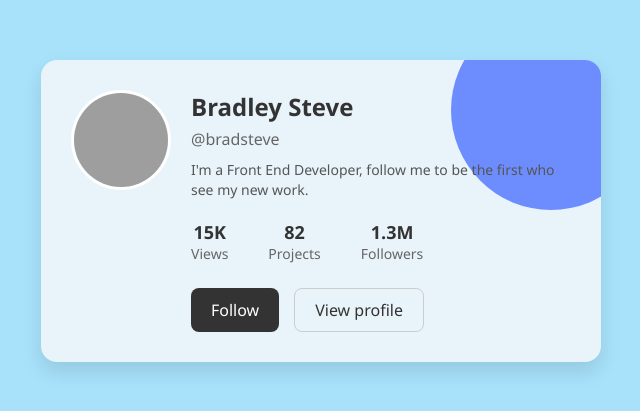
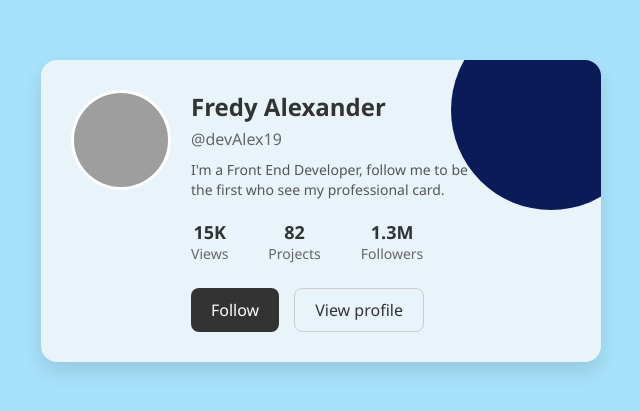
Before and after one commit to vasqu3z-fredy/devAlex19.github.io, a plain HTML site: page index.html in a window 1280 px wide. Shown: the part 189-600 px from the top of the page, without its empty margins (319-959 px from the left). Drawn offline with Linux system fonts and the light colour scheme; grey boxes are pictures that could not be loaded; a script that the page names is missing.

Commit message:
Mi tarjeta profesional

```diff
--- a/css/main.css
+++ b/css/main.css
@@ -32,7 +32,7 @@ body {
     position: absolute;
     width: 200px;
     height: 200px;
-    background-color: #6d8dff;
+    background-color: #0a1b58;
     border-radius: 50%;
     right: -50px;
     top: -50px;
@@ -84,6 +84,7 @@ body {
     font-size: 14px;
     color: #555;
     line-height: 1.4;
+    width: 280px;
 }
 
 .profile-stats {
--- a/index.html
+++ b/index.html
@@ -13,12 +13,12 @@
             <div class="profile-content">
                 <div class="profile-header">
                     <div class="profile-img">
-                        <img src="https://placebeard.it/200/200" alt="Bradley Steve">
+                        <img src="https://encrypted-tbn0.gstatic.com/images?q=tbn:ANd9GcSTeo3I-dpXFc6JR0o0T5s6Gi6VqOa6-Fuf9wv9Zwli-fmSeVoukqXYQnRPZudYI-_gNUk&usqp=CAU" alt="Bradley Steve">
                     </div>
                     <div class="profile-info">
-                        <h2 class="profile-name">Bradley Steve</h2>
-                        <p class="profile-handle">@bradsteve</p>
-                        <p class="profile-bio">I'm a Front End Developer, follow me to be the first who see my new work.</p>
+                        <h2 class="profile-name">Fredy Alexander</h2>
+                        <p class="profile-handle">@devAlex19</p>
+                        <p class="profile-bio">I'm a Front End Developer, follow me to be the first who see my professional card.</p>
                     </div>
                 </div>
 
```
